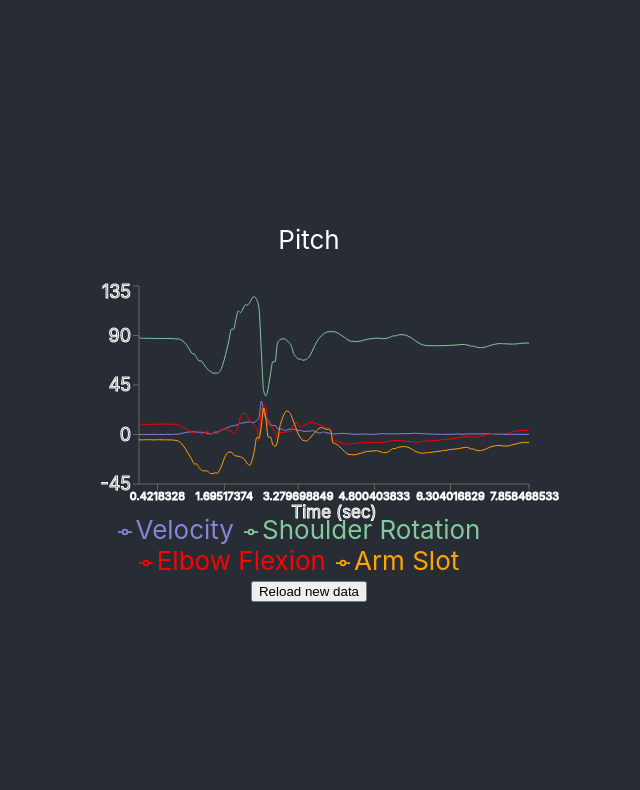
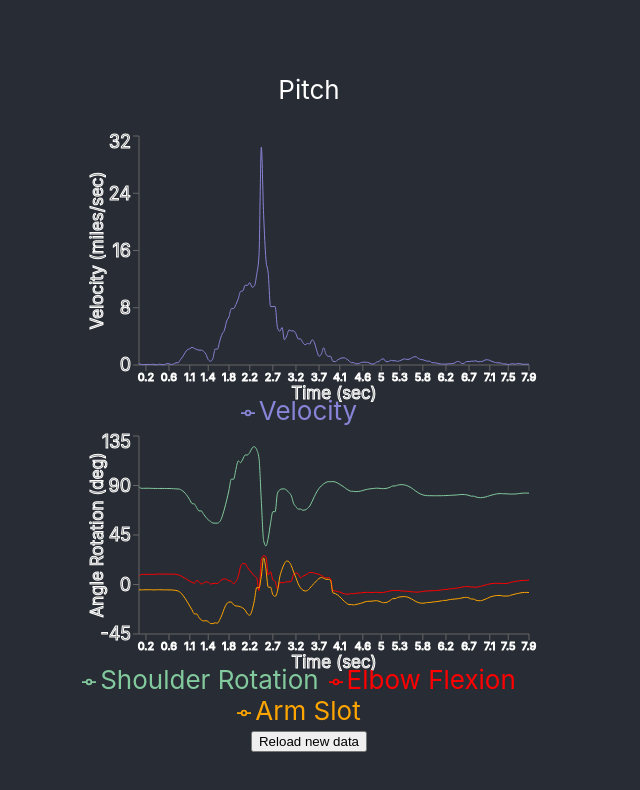
Before and after one commit to leandraaponte/ucl, a React (Create React App) app: page / in a window 1280 px wide. Shown: the top 790 px of the page, without its empty margins (331-971 px from the left). Built offline with nearby package versions, Linux system fonts and the light colour scheme.

Commit message:
https://github.com/leandraaponte/ucl.git

```diff
--- a/src/App.js
+++ b/src/App.js
@@ -12,7 +12,7 @@ import {
 
 
 function loadData() {
-  return require('./data/mock.json');
+  return require('./data/mock2.0.json');
 }
 function App() {
   const [data, setNewData] = useState(loadData().data);
@@ -36,10 +36,27 @@ function App() {
     >
       {/* <XAxis dataKey="name" tick={{fontSize: 20}}/> */}
       <XAxis dataKey="Time" tick={{fontSize: 11,  stroke: 'white'}} label={{ value: "Time (sec)", fontSize: 17, position: "insideBottom", dy: 9, stroke: 'white' }}/>
-      <YAxis tick={{fontSize: 18, stroke: 'white'}}/>
+      <YAxis tick={{fontSize: 18, stroke: 'white'}}label={{ value: "Velocity (miles/sec)", fontSize: 17, position: "leftup", angle:-90, dx:-12, stroke: 'white' }}/>
       <Tooltip />
       <Legend />
       <Line type="monotone" dot={false} dataKey="Velocity" stroke="#8884d8" />
+    </LineChart>
+    <LineChart
+      width={500}
+      height={300}
+      data={data}
+      margin={{
+        top: 5,
+        right: 30,
+        left: 20,
+        bottom: 5
+      }}
+    >
+      {/* <XAxis dataKey="name" tick={{fontSize: 20}}/> */}
+      <XAxis dataKey="Time" tick={{fontSize: 11,  stroke: 'white'}} label={{ value: "Time (sec)", fontSize: 17, position: "insideBottom", dy: 9, stroke: 'white' }}/>
+      <YAxis tick={{fontSize: 18, stroke: 'white'}} label={{ value: "Angle Rotation (deg)", fontSize: 17, position: "leftup", angle:-90, dx:-12, stroke: 'white' }}/>
+      <Tooltip />
+      <Legend />
       <Line type="monotone" dot={false} dataKey="Shoulder Rotation" stroke="#82ca9d" />
       <Line type="monotone" dot={false} dataKey="Elbow Flexion" stroke="#ff0000" />
       <Line type="monotone" dot={false} dataKey="Arm Slot" stroke="#FFA500" />
@@ -50,4 +67,5 @@ function App() {
   );
 }
 
+
 export default App;
```
